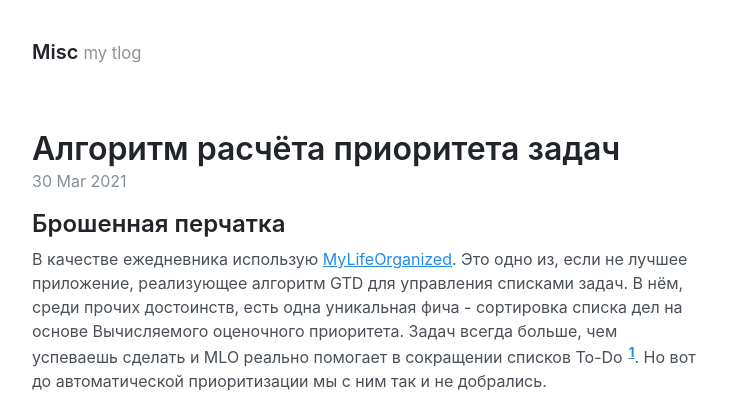
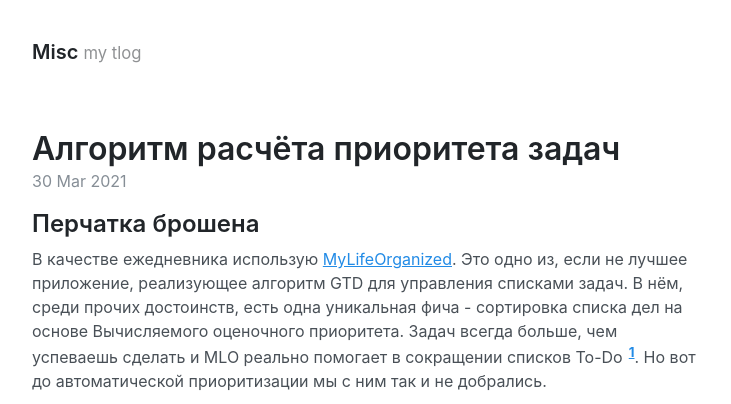
Before and after one commit to eduard-k/eduard-k.github.io, a Jekyll site: the page built from _posts/2021-03-30-priority-of-task.md, in a window 1280 px wide and 900 px high. Shown: the top 404 px of the window, without its empty margins (272-1003 px from the left). Built offline with Jekyll 4.4.1, drawn with Linux system fonts in a browser that asks for light colours.

Commit message:
Update 2021-03-30-priority-of-task.md

```diff
--- a/_posts/2021-03-30-priority-of-task.md
+++ b/_posts/2021-03-30-priority-of-task.md
@@ -4,7 +4,7 @@ title: "Алгоритм расчёта приоритета задач"
 author: ed
 ---
 
-## Брошенная перчатка
+## Перчатка брошена
 
 В качестве ежедневника использую [MyLifeOrganized](https://www.mylifeorganized.net/). Это одно из, если не лучшее приложение, реализующее алгоритм GTD для управления списками задач. В нём, среди прочих достоинств, есть одна уникальная фича - сортировка списка дел на основе Вычисляемого оценочного приоритета. Задач всегда больше, чем успеваешь сделать и MLO реально помогает в сокращении списков To-Do [^1]. Но вот до автоматической приоритизации мы с ним так и не добрались.
 
```
